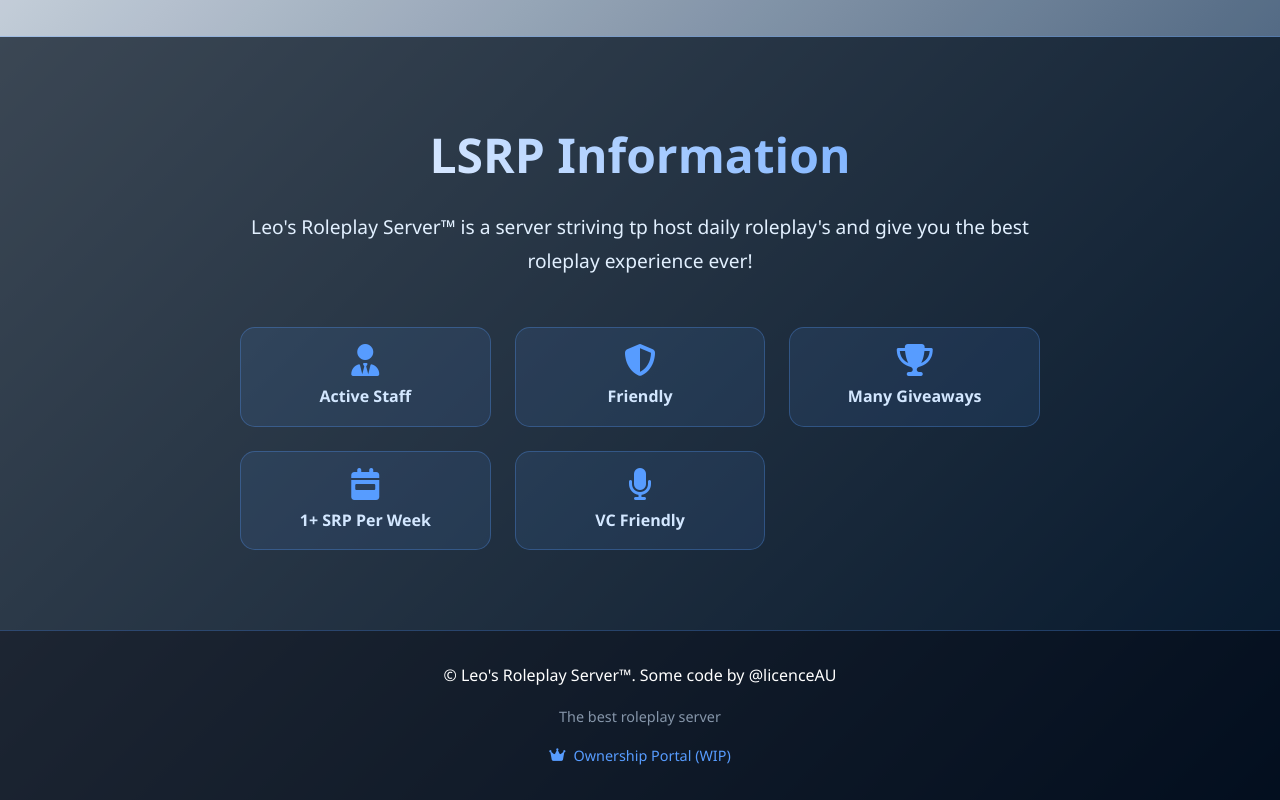
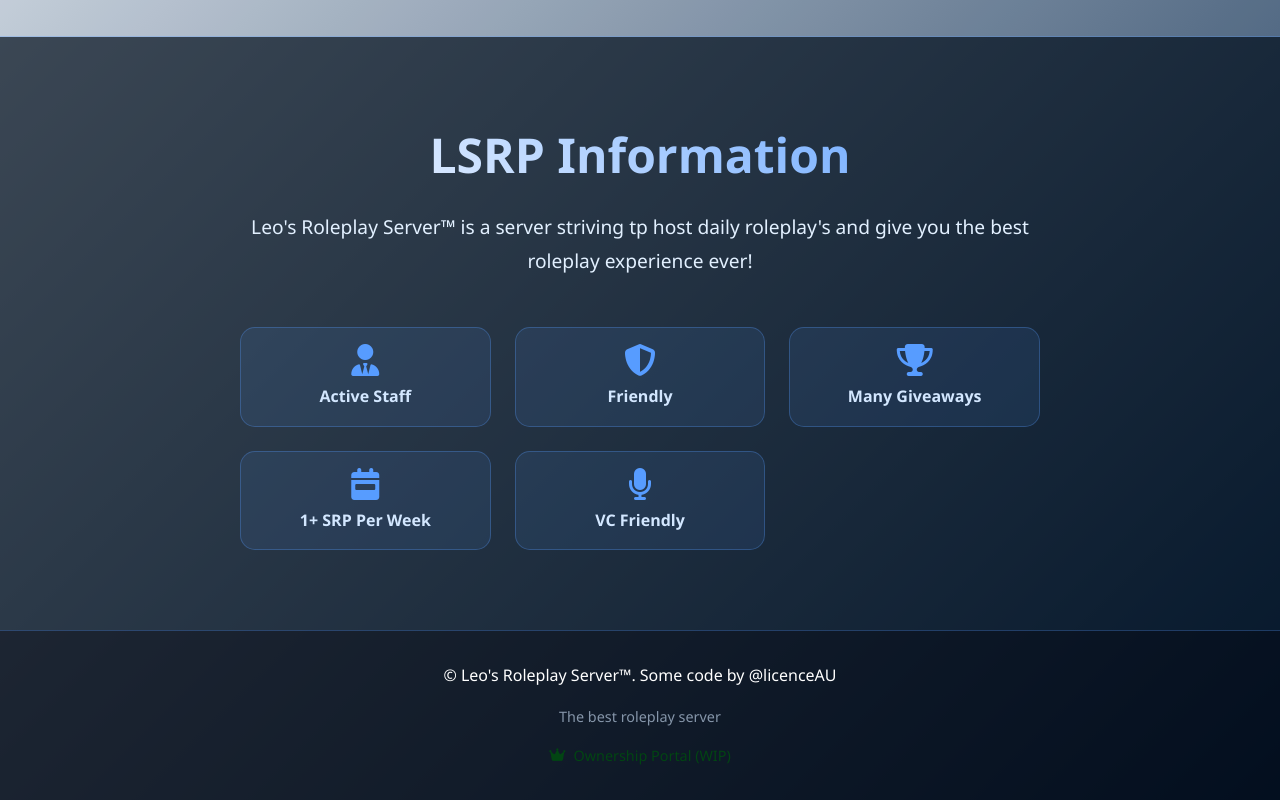
Before and after one commit to that1bupra/lsrp, a website: page index.html in a window 1280 px wide. Shown: the part 3279-4079 px from the top of the page. Drawn offline with Linux system fonts and the light colour scheme; no server answers.

Commit message:
Update index.html

```diff
--- a/index.html
+++ b/index.html
@@ -491,7 +491,7 @@
         }
 
         .footer-link {
-            color: #579cff;
+            color: #024513;
             text-decoration: none;
             font-size: 0.9rem;
             display: inline-flex;
```
